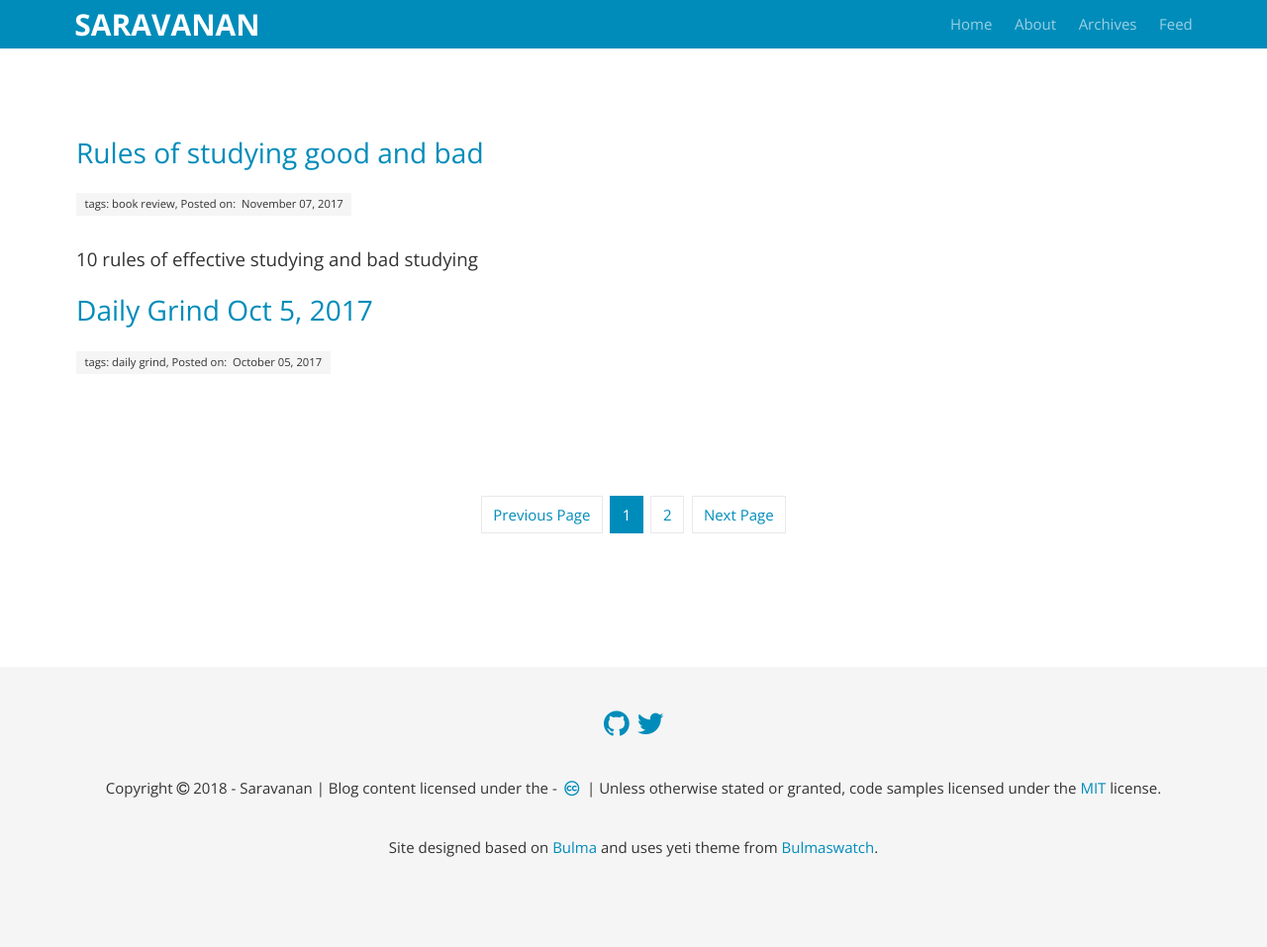
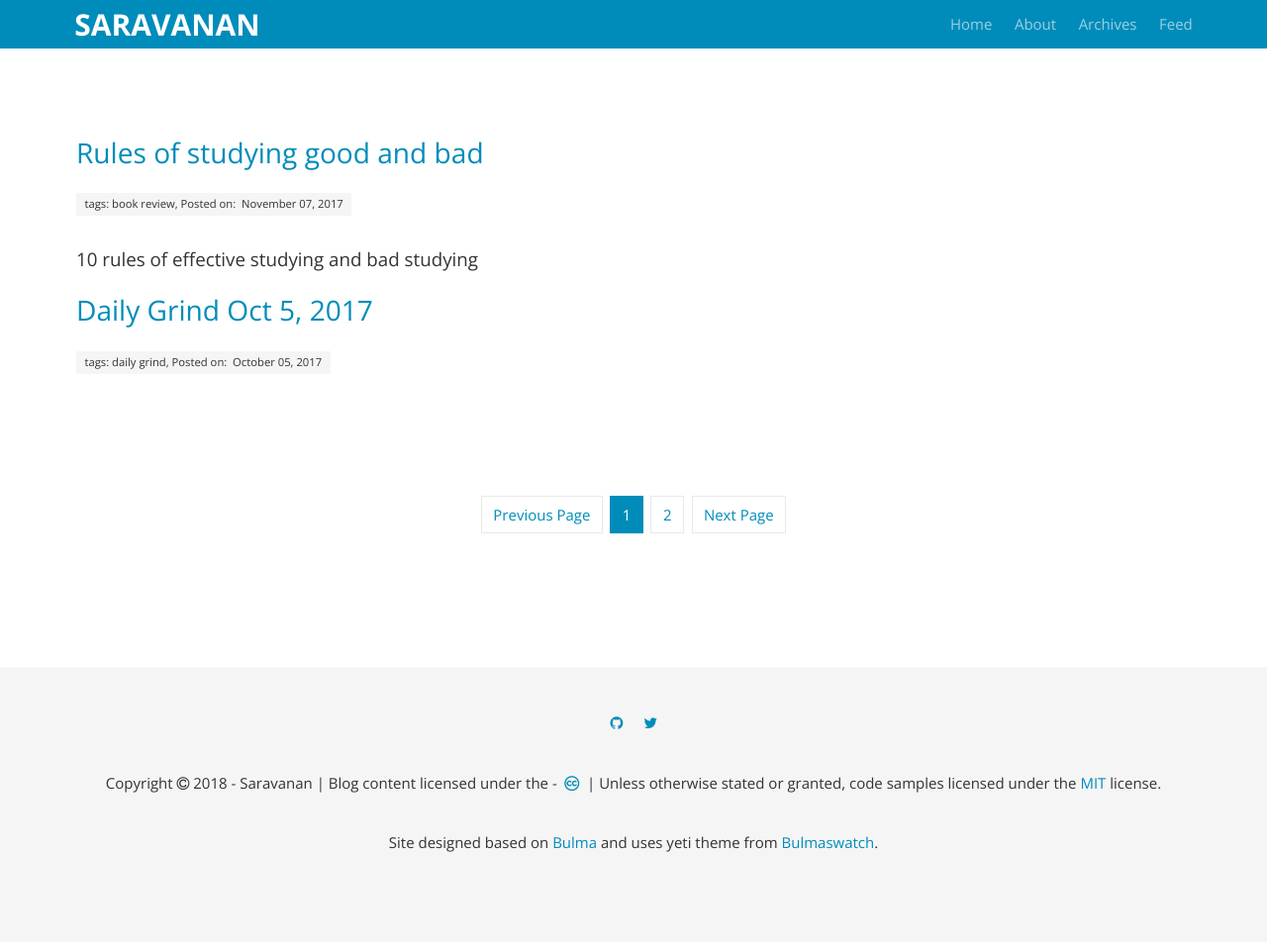
Before and after one commit to saravanaram/saravanaram.github.io, a Jekyll site: the page built from index.html, in a window 1280 px wide. Shown: the whole page at 99% size. Built offline with Jekyll 4.4.1, drawn with Linux system fonts in a browser that asks for light colours; nearby versions of some CDN libraries; the list of posts is cut into pages by our own code.

Commit message:
Update footer.html

```diff
--- a/_includes/footer.html
+++ b/_includes/footer.html
@@ -3,11 +3,11 @@
     <div class="content has-text-centered">
       <p>
         <a class="icon" href="//github.com/saravanaram" target="_blank" >
-          <i class="fa fa-github fa-2x"></i>
+          <i class="fa fa-github"></i>
         </a>
         &nbsp;
         <a class="icon" href="//twitter.com/saravanaram" target="_blank" >
-          <i class="fa fa-twitter fa-2x"></i>
+          <i class="fa fa-twitter"></i>
         </a>
       </p>
       <p>
```
